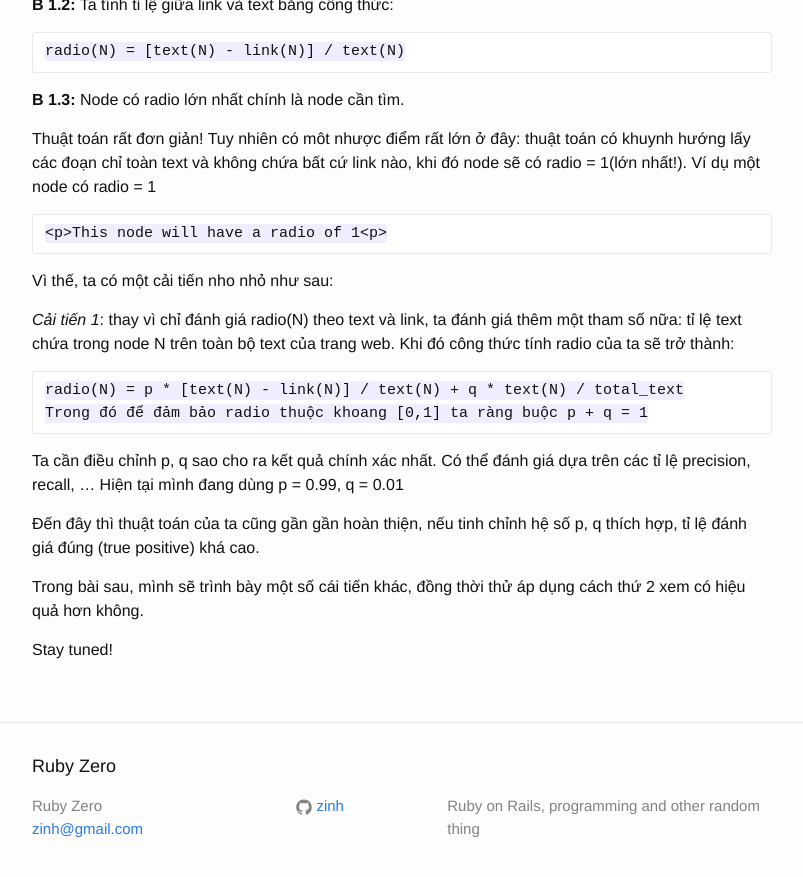
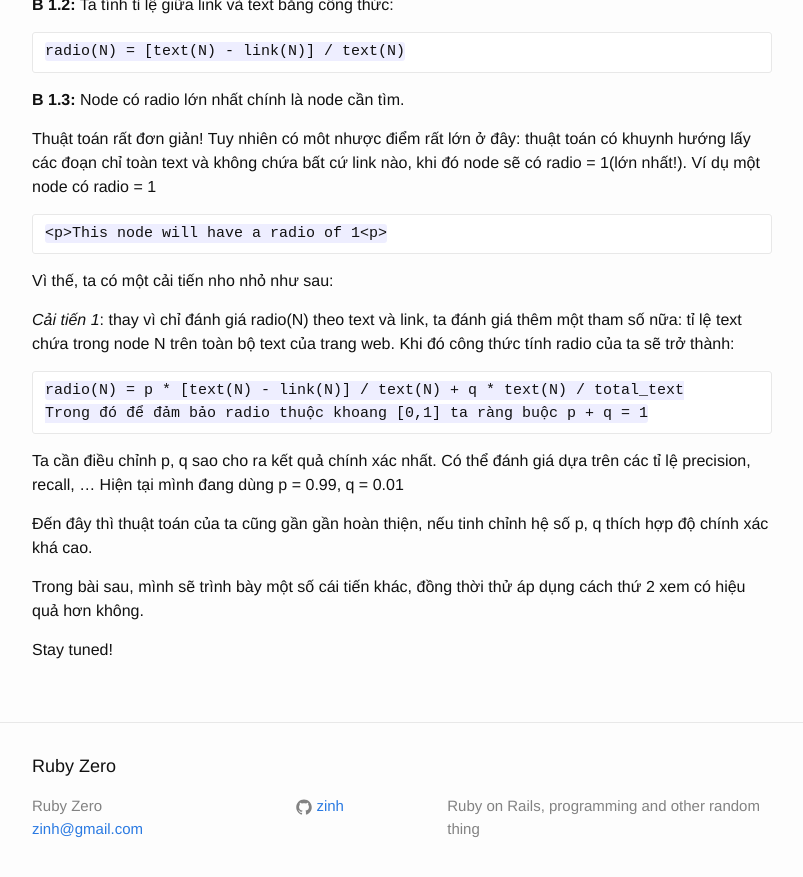
Before and after one commit to zinh/zinh.github.io, a Jekyll site: the page built from _posts/2014-10-01-tach-noi-dung-chinh-mot-trang-tin.md, in a window 1280 px wide and 900 px high, scrolled down 1866 px. Shown: the top 877 px of the window, without its empty margins (238-1041 px from the left). Built offline with Jekyll 4.4.1, drawn with Linux system fonts in a browser that asks for light colours.

Commit message:
Update 2014-10-01-tach-noi-dung-chinh-mot-trang-tin.md

```diff
--- a/_posts/2014-10-01-tach-noi-dung-chinh-mot-trang-tin.md
+++ b/_posts/2014-10-01-tach-noi-dung-chinh-mot-trang-tin.md
@@ -75,8 +75,7 @@ trong node N trên toàn bộ text của trang web. Khi đó công thức tính
 
 Ta cần điều chỉnh p, q sao cho ra kết quả chính xác nhất. Có thể đánh giá dựa trên các tỉ lệ precision, recall, ... Hiện tại mình đang dùng p = 0.99, q = 0.01
 
-Đến đây thì thuật toán của ta cũng gần gần hoàn thiện, nếu tinh chỉnh hệ số p, q thích hợp, tỉ lệ đánh giá
-đúng (true positive) khá cao.
+Đến đây thì thuật toán của ta cũng gần gần hoàn thiện, nếu tinh chỉnh hệ số p, q thích hợp độ chính xác khá cao.
 
 Trong bài sau, mình sẽ trình bày một số cái tiến khác, đồng thời thử áp dụng cách thứ 2 xem có hiệu quả hơn không.
 
```
